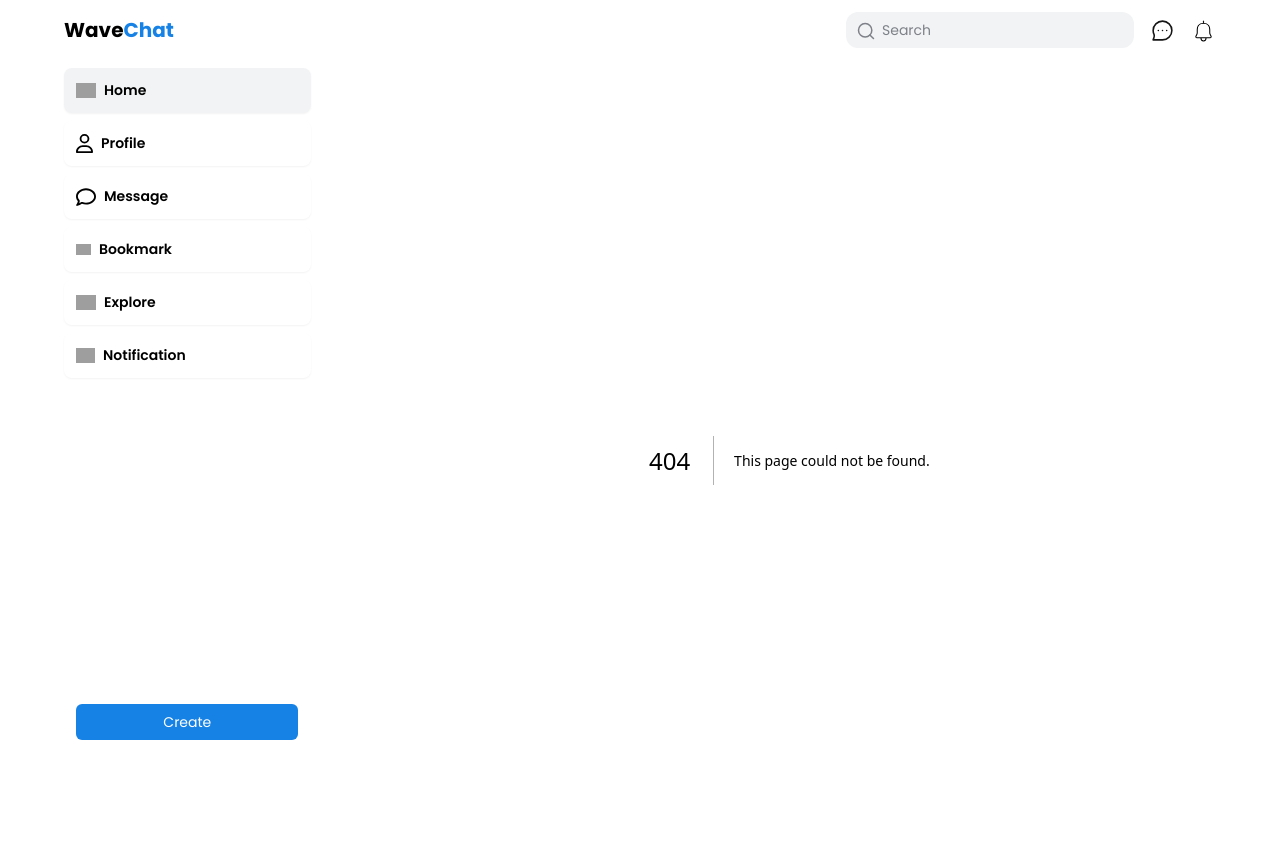
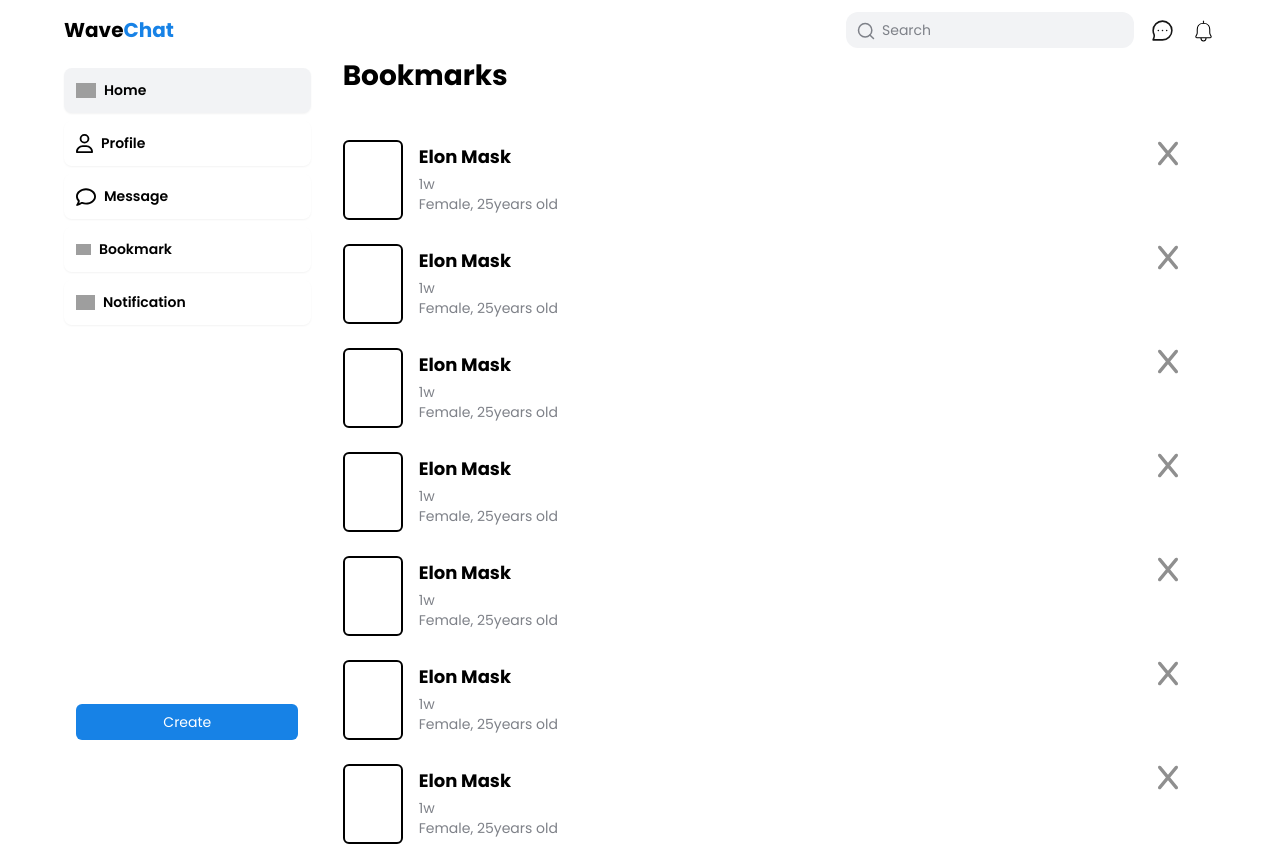
Before and after one commit to ornob90/Social-Media-Website, a Next.js app: page /bookmarks in a window 1280 px wide. Before the commit this address had no page. Built offline with nearby package versions, Linux system fonts and the light colour scheme; grey boxes are pictures that could not be loaded.

Commit message:
Add bookmark page complete

```diff
--- /dev/null
+++ b/src/app/bookmarks/page.tsx
@@ -0,0 +1,38 @@
+import Header from "@/components/shared/header/Header";
+import ProfilePic from "@/components/shared/profilePic/ProfilePic";
+import Image from "next/image";
+import React from "react";
+
+const BookmarksPage = () => {
+  return (
+    <section>
+      <Header header="Bookmarks" />
+      <section className="flex flex-col mt-12 gap-6 ">
+        {[1, 2, 3, 4, 5, 6, 7].map((value) => (
+          <div key={value} className="flex gap-4  w-full items-start">
+            <ProfilePic className="h-[80px] w-[60px]" squareShape />
+            <div className="flex flex-col  justify-between w-[85%]">
+              <div className="flex justify-between items-center w-full ">
+                <h3 className="font-bold text-lg">Elon Mask</h3>
+                <form action="">
+                  <button>
+                    <Image
+                      src="/assets/cross.svg"
+                      alt="Cross Icon"
+                      width={20}
+                      height={20}
+                    />
+                  </button>
+                </form>
+              </div>
+              <p className="text-dark-gray text-sm">1w</p>
+              <p className="text-dark-gray text-sm">Female, 25years old</p>
+            </div>
+          </div>
+        ))}
+      </section>
+    </section>
+  );
+};
+
+export default BookmarksPage;
--- a/src/app/notifications/page.tsx
+++ b/src/app/notifications/page.tsx
@@ -1,6 +1,5 @@
 import Header from "@/components/shared/header/Header";
 import ProfilePic from "@/components/shared/profilePic/ProfilePic";
-import React from "react";
 
 const NotificationsPage = () => {
   return (
--- a/src/components/shared/profilePic/ProfilePic.tsx
+++ b/src/components/shared/profilePic/ProfilePic.tsx
@@ -1,7 +1,15 @@
-const ProfilePic = ({ className }: { className?: string }) => {
+const ProfilePic = ({
+  className,
+  squareShape,
+}: {
+  className?: string;
+  squareShape?: boolean;
+}) => {
   return (
     <p
-      className={`border-2 border-black  rounded-full
+      className={`border-2 border-black  ${
+        squareShape ? " rounded-md" : "rounded-full"
+      }
          ${className || "w-[30px] h-[30px] md:h-[33px] md:w-[33px]"}`}
     ></p>
   );
--- /dev/null
+++ b/src/components/ui/bookmarks/BookmarkPost/BookmarkPost.tsx
@@ -0,0 +1,7 @@
+import React from "react";
+
+const BookmarkPost = () => {
+  return <div>BookmarkPost</div>;
+};
+
+export default BookmarkPost;
--- a/src/data/navLinks.ts
+++ b/src/data/navLinks.ts
@@ -58,15 +58,15 @@ export const sideHomeLinks: LinkType[] = [
     name: "Bookmark",
     showName: true,
   },
-  {
-    src: "/assets/explore.svg",
-    width: 20,
-    height: 20,
-    alt: "Explore Icon",
-    href: "/?active-side-nav=explore", // TODO,
-    name: "Explore",
-    showName: true,
-  },
+  // {
+  //   src: "/assets/explore.svg",
+  //   width: 20,
+  //   height: 20,
+  //   alt: "Explore Icon",
+  //   href: "/?active-side-nav=explore", // TODO,
+  //   name: "Explore",
+  //   showName: true,
+  // },
   {
     src: "/assets/bell.svg",
     width: 19,
```
Also changed, not shown: public/assets/cross.svg (added).
